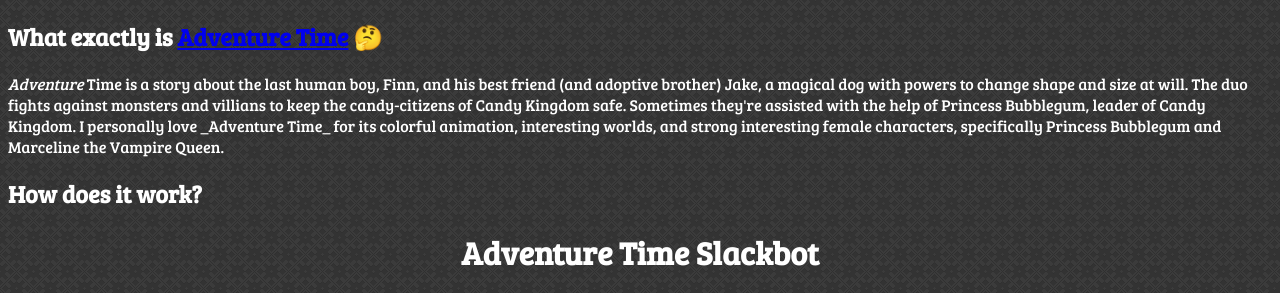
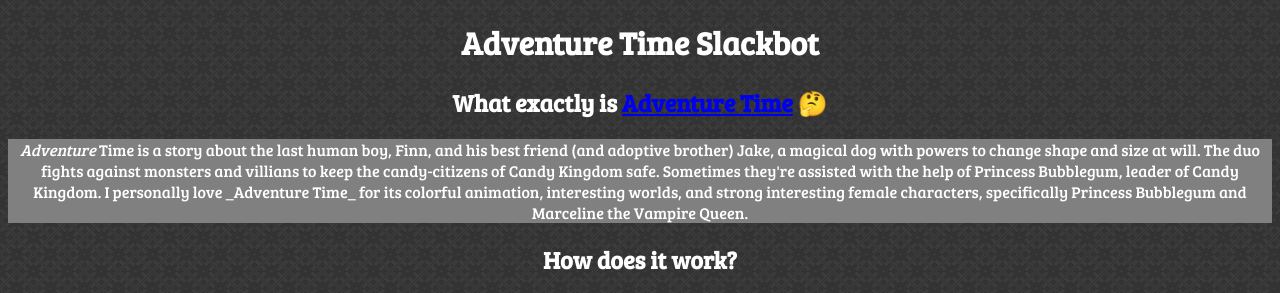
Before and after one commit to Aaron033/adventure-time, a website: page index.html in a window 1280 px wide. Shown: the top 293 px of the page. Drawn offline with Linux system fonts and the light colour scheme.

Commit message:
Edit CSS

```diff
--- a/Adventure.css
+++ b/Adventure.css
@@ -12,10 +12,15 @@
 img:hover {
   opacity: 50%;
   cursor: crosshair;
-  border: 5px dotted white;
+  border: 2px white;
+  margin: 10px;
 }
 
 h1, h2, p {
   color: white;
   font-family: 'Bree Serif', serif;
 }
+
+p {
+  background-color: gray;
+}
--- a/index.html
+++ b/index.html
@@ -5,18 +5,18 @@
   <link rel="stylesheet"
         type="text/css"
         href="Adventure.css" />
-
-        <h2>What exactly is <a href="http://adventuretime.wikia.com/wiki/Adventure_Time_with_Finn_and_Jake_Wiki">Adventure Time</a> 🤔 </h2>
-        <p>
-          <em>Adventure</em> Time is a story about the last human boy, Finn, and his best friend (and adoptive brother) Jake, a magical dog with powers to change shape and size at will. The duo fights against monsters and villians to keep the candy-citizens of Candy Kingdom safe. Sometimes they're assisted with the help of Princess Bubblegum, leader of Candy Kingdom. I personally love _Adventure Time_ for its colorful animation, interesting worlds, and strong interesting female characters, specifically Princess Bubblegum and Marceline the Vampire Queen.
-        </p>
-          <h2>How does it work?</h2>
   <link href="https://fonts.googleapis.com/css?family=Bree+Serif" rel="stylesheet">
   <script type="text/javascript" src="./background.js"></script>
+
 </head>
 <body>
   <center>
       <h1>Adventure Time Slackbot</h1>
+      <h2>What exactly is <a href="http://adventuretime.wikia.com/wiki/Adventure_Time_with_Finn_and_Jake_Wiki">Adventure Time</a> 🤔 </h2>
+      <p>
+        <em>Adventure</em> Time is a story about the last human boy, Finn, and his best friend (and adoptive brother) Jake, a magical dog with powers to change shape and size at will. The duo fights against monsters and villians to keep the candy-citizens of Candy Kingdom safe. Sometimes they're assisted with the help of Princess Bubblegum, leader of Candy Kingdom. I personally love _Adventure Time_ for its colorful animation, interesting worlds, and strong interesting female characters, specifically Princess Bubblegum and Marceline the Vampire Queen.
+      </p>
+      <h2>How does it work?</h2>
       <img src="./slackbot-gif.gif">
 
       <img class="outline" src="http://25.media.tumblr.com/tumblr_mcdh7nkS7I1rbavngo4_500.gif" alt="Finn releasing his hair" /><a/>
```
